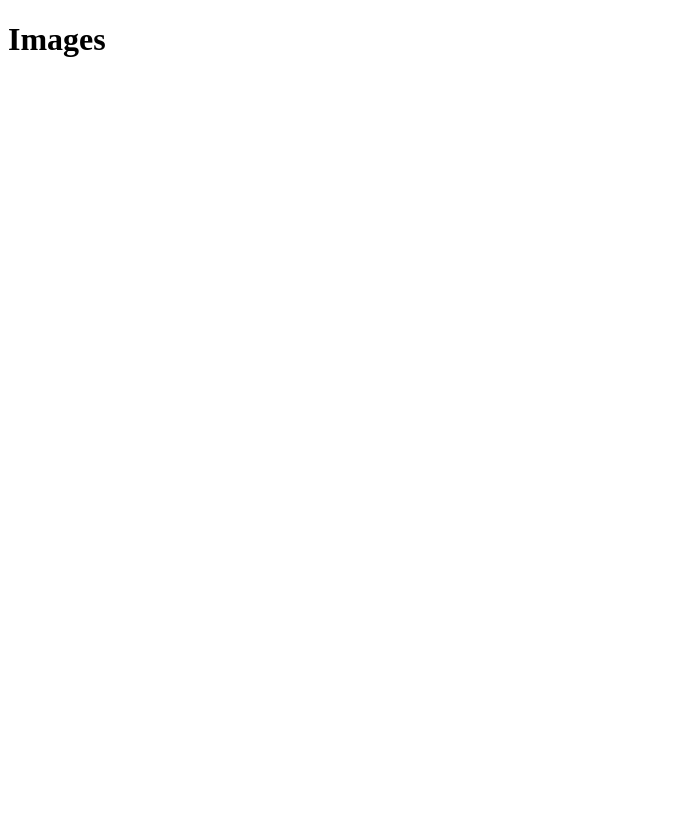
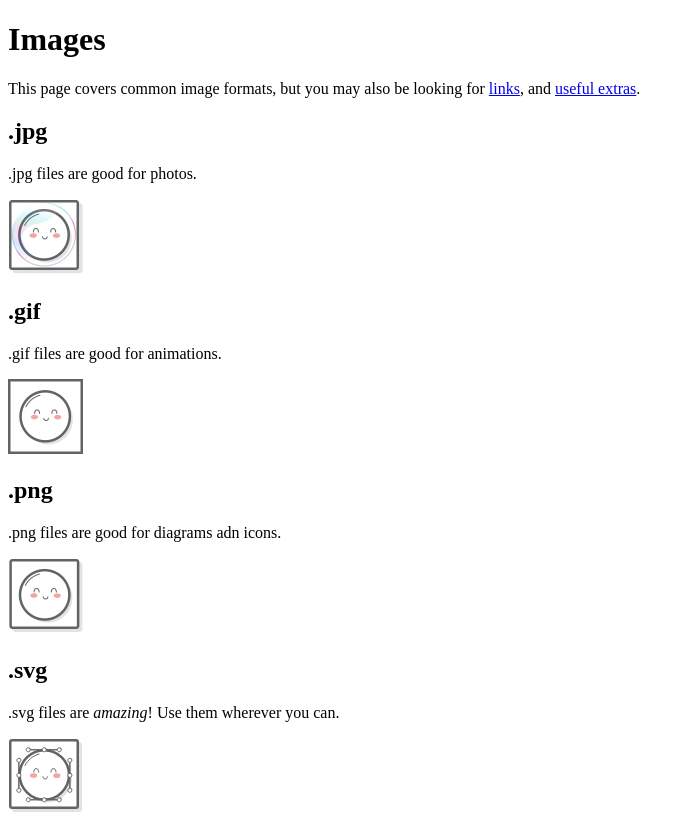
Before and after one commit to nedoratic/iih-03-links-and-images, a plain HTML site: page images.html in a window 1280 px wide. Shown: the whole page, without its empty margins (0-695 px from the left). Before the commit the page ends 800 px from the top, so only its background shows below. Drawn offline with Linux system fonts and the light colour scheme.

Commit message:
images.html content added

```diff
--- a/images.html
+++ b/images.html
@@ -5,5 +5,18 @@
     </head>
     <body>
         <h1>Images</h1>
+        <p>This page covers common image formats, but you may also be looking for <a href="./index.html">links</a>, and <a href="./misc/extras.html">useful extras</a>.</p>
+        <h2>.jpg</h2>
+        <p>.jpg files are good for photos.</p>
+        <img src="./images/mochi.jpg" alt="Smiley.jpg" width="75">
+        <h2>.gif</h2>
+        <p>.gif files are good for animations.</p>
+        <img src="./images/mochi.gif" alt="Smiley.gif" width="75">
+        <h2>.png</h2>
+        <p>.png files are good for diagrams adn icons.</p>
+        <img src="./images/mochi.png" alt="Smiley.png" width="75">
+        <h2>.svg</h2>
+        <p>.svg files are <em>amazing</em>! Use them wherever you can.</p>
+        <img src="./images/mochi.svg" alt="Smiley.svg">
     </body>
 </html>
```
